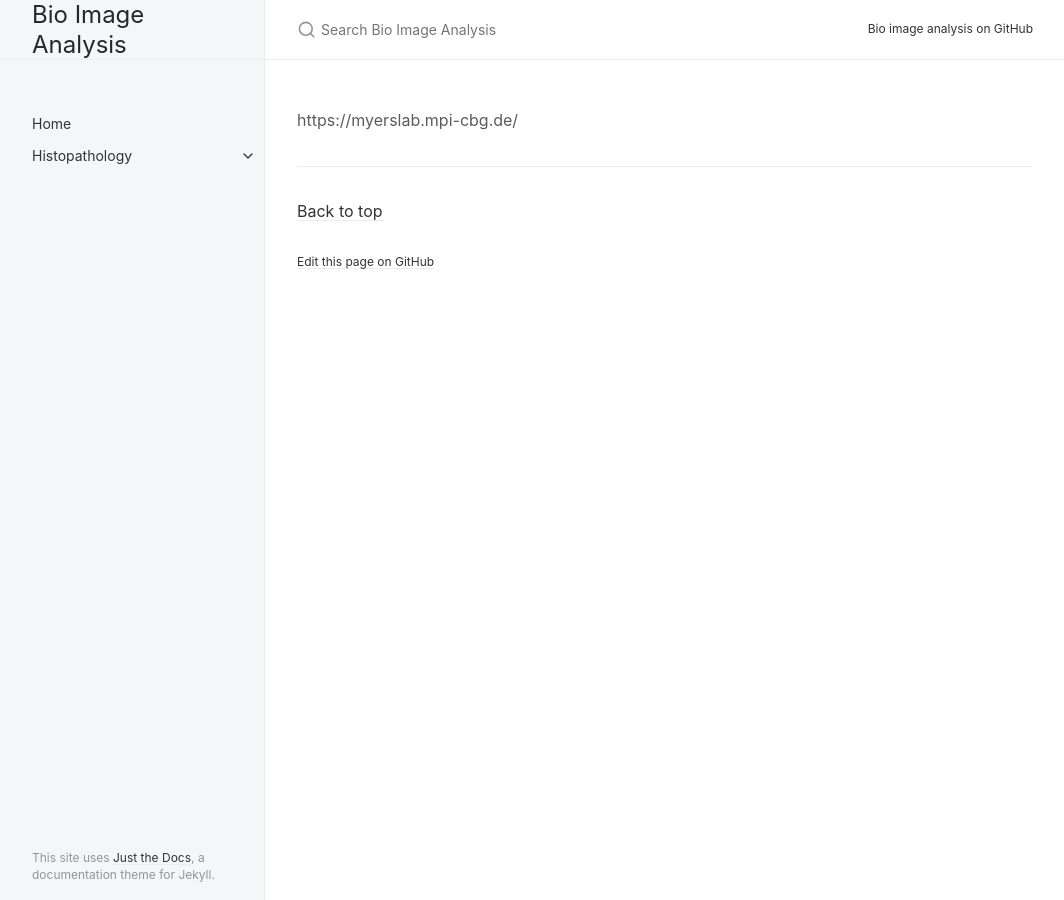
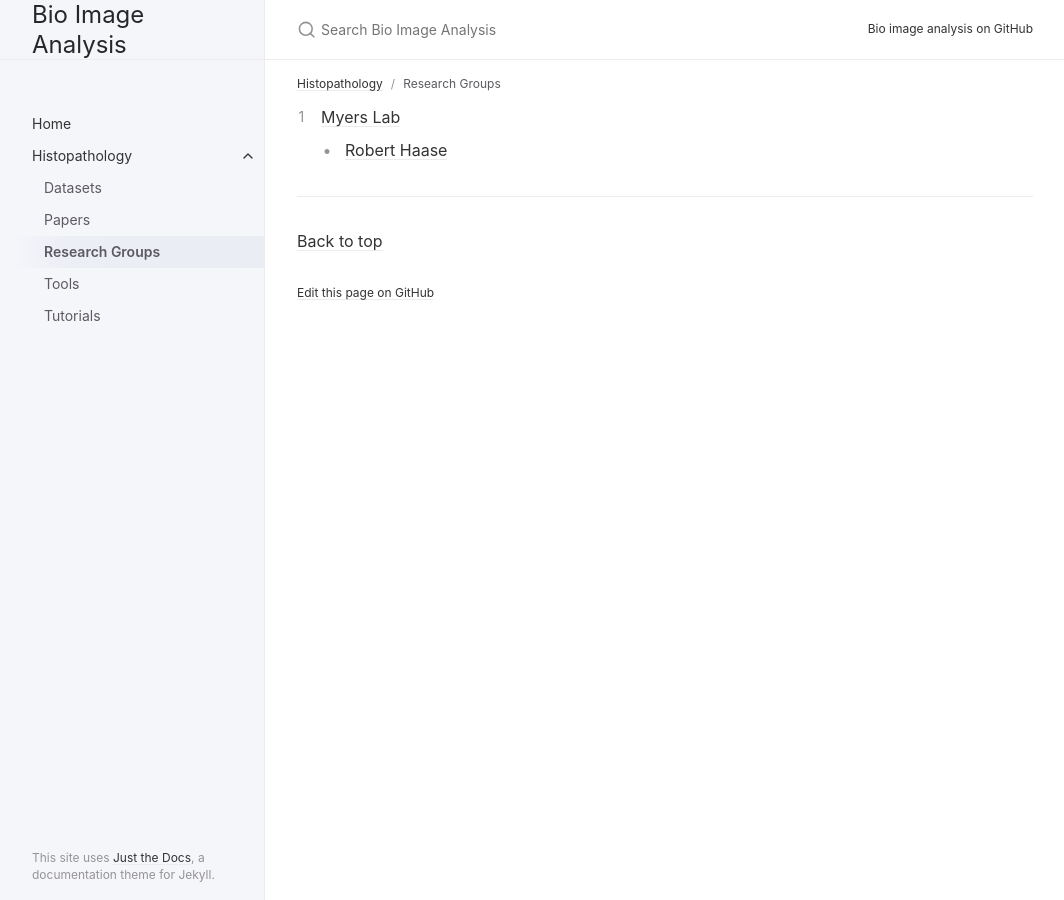
Before and after one commit to Amit-Tomar/bioimage-analysis, a Jekyll site: the page built from docs/Histopathology/researchGroups.md, in a window 1280 px wide. Shown: the whole page, without its empty margins (107-1171 px from the left). Built offline with Jekyll 4.4.1, drawn with Linux system fonts in a browser that asks for light colours; our own code applies the rules of GitHub Pages for plain Markdown files.

Commit message:
Update researchGroups.md

```diff
--- a/docs/Histopathology/researchGroups.md
+++ b/docs/Histopathology/researchGroups.md
@@ -1 +1,10 @@
-https://myerslab.mpi-cbg.de/
+---
+layout: default
+title: Research Groups
+parent: Histopathology
+nav_order: 2
+---
+
+
+1. [Myers Lab](https://myerslab.mpi-cbg.de/)
+    - [Robert Haase](https://myerslab.mpi-cbg.de/robert-haase/)
```
